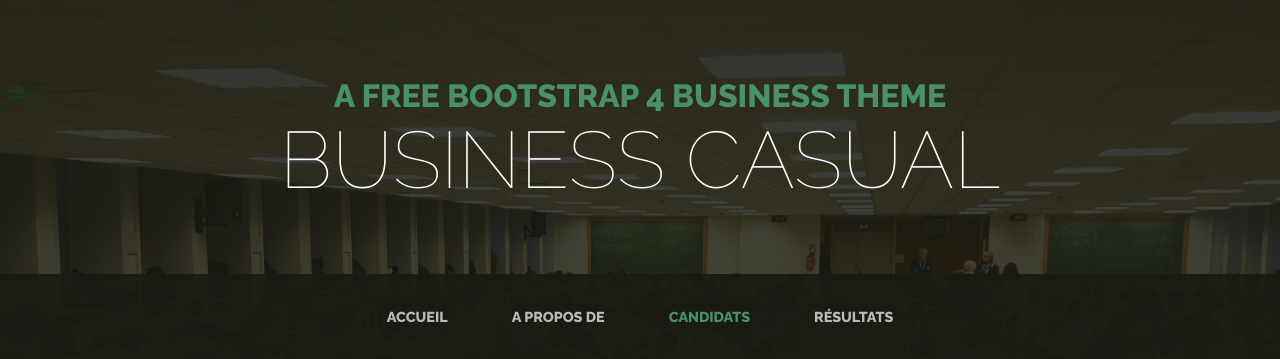
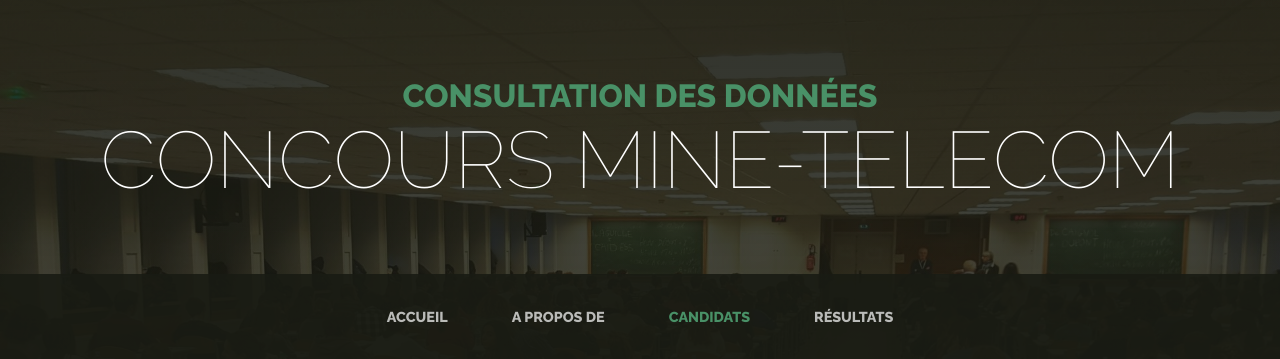
Before and after one commit to Hamza-ABDOULHOUSSEN/website_exam_result, a Flask app: page /candidats in a window 1280 px wide. Shown: the top 359 px of the page. Run offline with Flask 2, Linux system fonts and the light colour scheme; some libraries are stand-ins or nearby versions.

Commit message:
Fin de la modification des couleurs et du texte

```diff
--- a/site_web/templates/about.html
+++ b/site_web/templates/about.html
@@ -5,7 +5,7 @@
         <meta name="viewport" content="width=device-width, initial-scale=1, shrink-to-fit=no" />
         <meta name="description" content="" />
         <meta name="author" content="" />
-        <title>Business Casual - Start Bootstrap Theme</title>
+        <title>Concours Mine-Telecom</title>
         <link rel="icon" type="image/x-icon" href="{{ url_for('static', filename="assets/favicon.ico") }}" />
         <!-- Font Awesome icons (free version)-->
         <script src="https://use.fontawesome.com/releases/v5.15.3/js/all.js" crossorigin="anonymous"></script>
--- a/site_web/templates/candidates.html
+++ b/site_web/templates/candidates.html
@@ -5,7 +5,7 @@
         <meta name="viewport" content="width=device-width, initial-scale=1, shrink-to-fit=no" />
         <meta name="description" content="" />
         <meta name="author" content="" />
-        <title>Business Casual - Start Bootstrap Theme</title>
+        <title>Concours Mine-Telecom</title>
         <link rel="icon" type="image/x-icon" href="{{ url_for('static', filename="assets/favicon.ico") }}" />
         <!-- Font Awesome icons (free version)-->
         <script src="https://use.fontawesome.com/releases/v5.15.3/js/all.js" crossorigin="anonymous"></script>
@@ -17,8 +17,8 @@
     </head>
     <body>
         <h1 class="site-heading text-center text-white d-none d-lg-block">
-            <span class="site-heading-upper text-primary mb-3">A Free Bootstrap 4 Business Theme</span>
-            <span class="site-heading-lower">Business Casual</span>
+            <span class="site-heading-upper text-primary mb-3">Consultation des données</span>
+            <span class="site-heading-lower">Concours Mine-Telecom</span>
         </h1>
         <!-- Navigation-->
         <nav class="navbar navbar-expand-lg navbar-dark py-lg-4" id="mainNav">
@@ -95,7 +95,7 @@
             </div>
         </section>
         <footer class="footer text-faded text-center py-5">
-            <div class="container"><p class="m-0 small">Copyright © Your Website 2021</p></div>
+            <div class="container"><p class="m-0 small">Copyright © Concours Mine-Telecom<br>Site web réalisé par Lucas GOUIN, Hamza ABDOULHOUSSEN et Benjamin LAVANDIER</p></div>
         </footer>
         <!-- Bootstrap core JS-->
         <script src="https://code.jquery.com/jquery-3.5.1.min.js"></script>
--- a/site_web/templates/results.html
+++ b/site_web/templates/results.html
@@ -5,7 +5,7 @@
         <meta name="viewport" content="width=device-width, initial-scale=1, shrink-to-fit=no" />
         <meta name="description" content="" />
         <meta name="author" content="" />
-        <title>Business Casual - Start Bootstrap Theme</title>
+        <title>Concours Mine-Telecom</title>
         <link rel="icon" type="image/x-icon" href="{{ url_for('static', filename="assets/favicon.ico") }}" />
         <!-- Font Awesome icons (free version)-->
         <script src="https://use.fontawesome.com/releases/v5.15.3/js/all.js" crossorigin="anonymous"></script>
```
